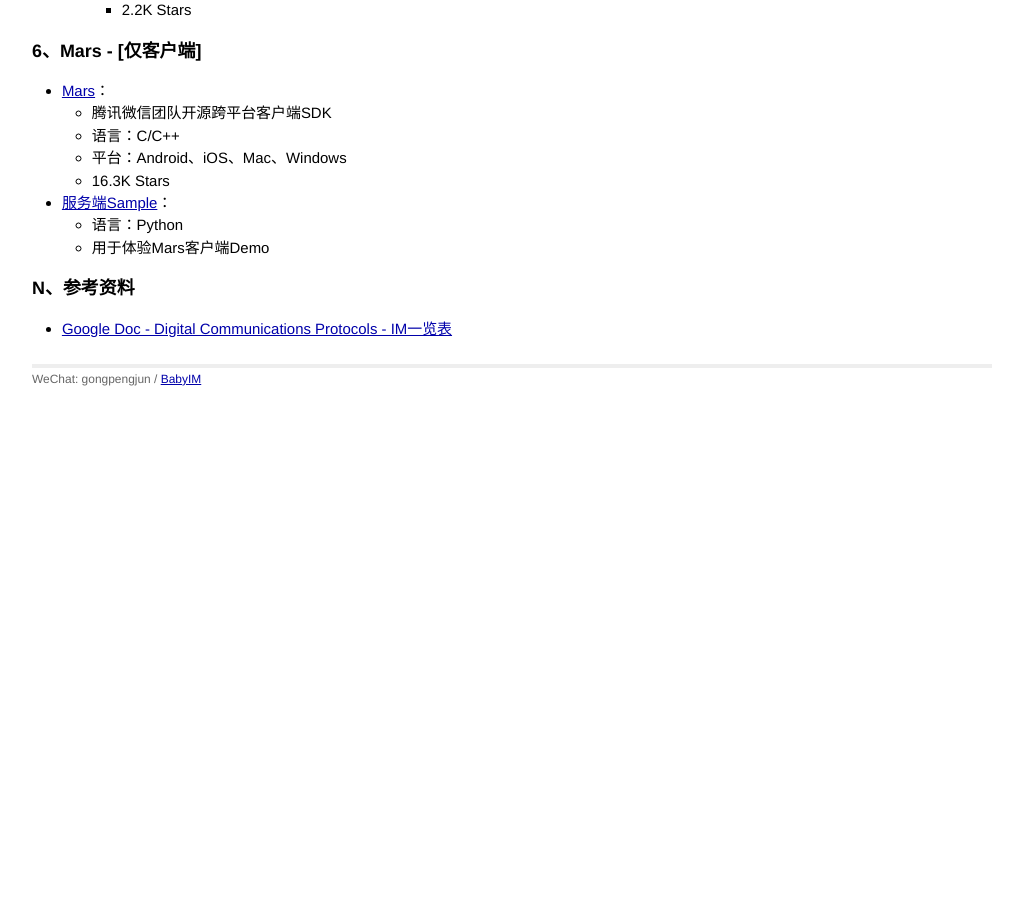
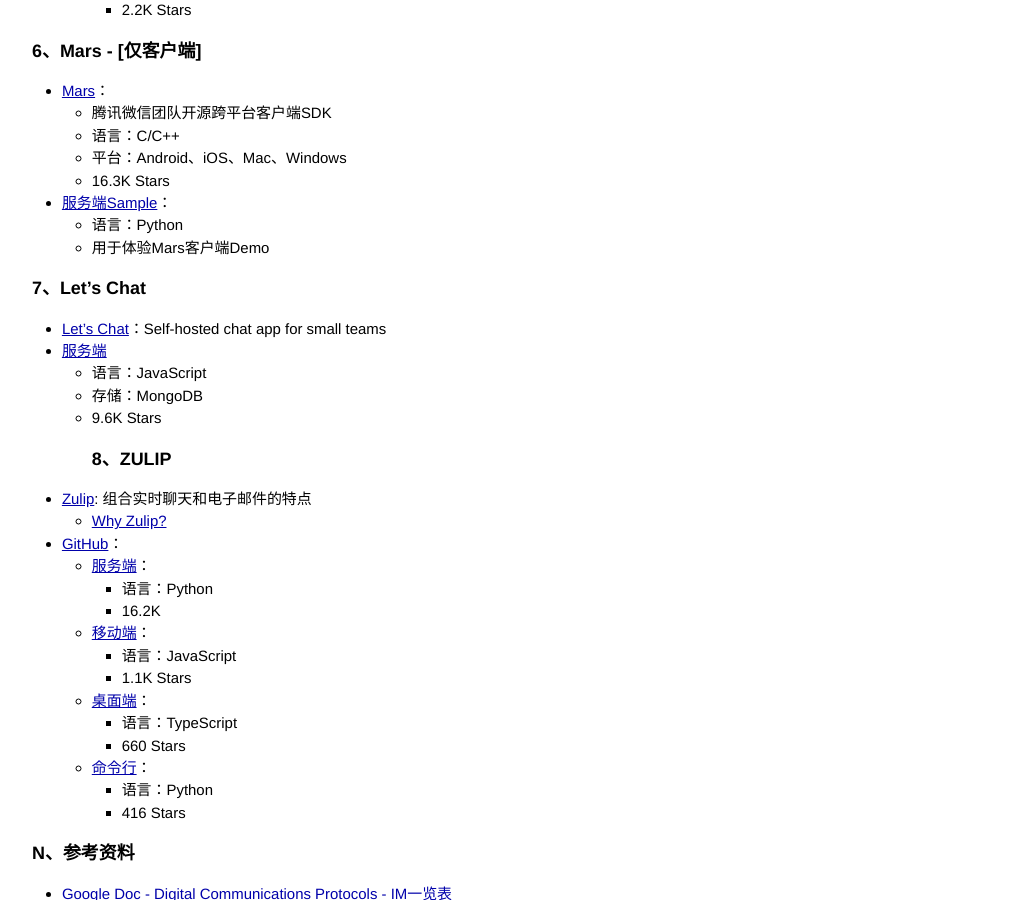
Before and after one commit to gongpengjun/gongpengjun.github.io, a Jekyll site: the page built from _posts/2022-07-30-im004-opensource-im.markdown, in a window 1280 px wide and 900 px high, scrolled down 2764 px. Shown: the whole window, without its empty margins (128-1151 px from the left). Built offline with Jekyll 4.4.1, drawn with Linux system fonts in a browser that asks for light colours; before the commit the page ends 3169 px from its top, so only the background shows below that.

Commit message:
Let's Chat 和 Zulip

```diff
--- a/_posts/2022-07-30-im004-opensource-im.markdown
+++ b/_posts/2022-07-30-im004-opensource-im.markdown
@@ -142,11 +142,33 @@ client <----> homeserver <=====================> homeserver <----> client
   - 语言：C/C++
   - 平台：Android、iOS、Mac、Windows
   - 16.3K Stars
-
 - [服务端Sample](https://github.com/Tencent/mars/tree/master/samples/Server)：
   - 语言：Python
   - 用于体验Mars客户端Demo
 
+### 7、Let's Chat
+
+- [Let's Chat](http://sdelements.github.io/lets-chat/)：Self-hosted chat app for small teams
+- [服务端](https://github.com/sdelements/lets-chat)
+  - 语言：JavaScript
+  - 存储：MongoDB
+  - 9.6K Stars
+### 8、ZULIP
+- [Zulip](https://zulip.com/): 组合实时聊天和电子邮件的特点
+  - [Why Zulip?](https://zulip.com/why-zulip/)
+- [GitHub](https://github.com/zulip)：
+  - [服务端](https://github.com/zulip/zulip)：
+    - 语言：Python
+    - 16.2K
+  - [移动端](https://github.com/zulip/zulip-mobile)：
+    - 语言：JavaScript
+    - 1.1K Stars
+  - [桌面端](https://github.com/zulip/zulip-desktop)：
+    - 语言：TypeScript
+    - 660 Stars
+  - [命令行](https://github.com/zulip/zulip-terminal)：
+    - 语言：Python
+    - 416 Stars
 
 ### N、参考资料
 
```
